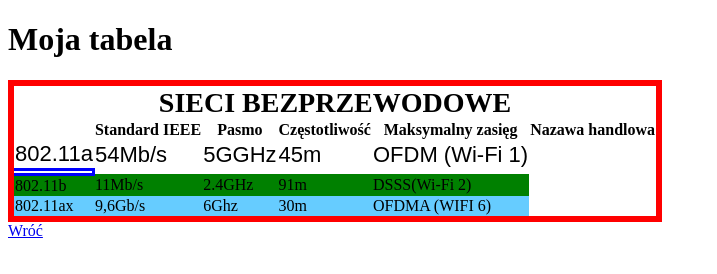
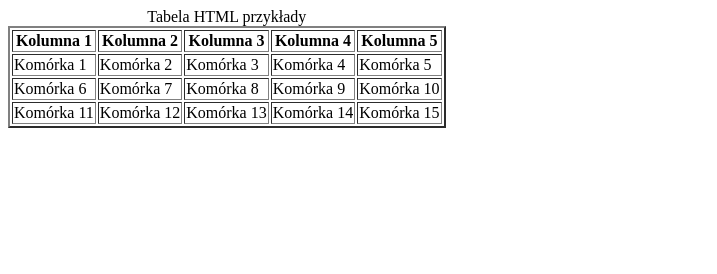
Before and after one commit to witrynyiaplikacjeML/mojastronaML, a plain HTML site: page tabela_Lipiński.html in a window 1280 px wide. Shown: the whole page, without its empty margins (0-717 px from the left). Drawn offline with Linux system fonts and the light colour scheme.

Commit message:
Update tabela_Lipiński.html

```diff
--- a/tabela_Lipiński.html
+++ b/tabela_Lipiński.html
@@ -1,62 +1,44 @@
-
 <!DOCTYPE html>
-<html lang="pl-PL">
+<html>
 <head>
-    <meta charset="utf-8">
-    <title>tu będzie tabela</title>
+<meta charset="UTF-8">
+<title>Tabela HTML</title>
 </head>
 <body>
-
-<h1>Moja tabela</h1>
-<table style="border:6px solid red;border-collapse: collapse;">
-
-
-
-    <th colspan="6" style="font-size: 28px; text-align: center;">
-        SIECI BEZPRZEWODOWE
-    </th>
-
-
-<tr style="border:6px 0000ff;border-collapse: collapse;">
-<!—obramowanie wiersza -->
-<th></th>
-<th>Standard IEEE</th>
-<th>Pasmo</th>
-<th>Częstotliwość</th>
-<th>Maksymalny zasięg</th>
-<th>Nazawa handlowa</th>
+<table border=2>
+<caption>Tabela HTML przykłady</caption>
+<thead>
+<tr>
+<th>Kolumna 1</th>
+<th>Kolumna 2</th>
+<th>Kolumna 3</th>
+<th>Kolumna 4</th>
+<th>Kolumna 5</th>
 </tr>
 </thead>
 <tbody>
-<tr style="font-family: Arial;font-size: 22px;">
-
-<td>802.11a</td>
-<td>54Mb/s</td>
-<td>5GGHz</td>
-<td>45m</td>
-<td>OFDM (Wi-Fi 1)</td>
+<tr>
+<td>Komórka 1</td>
+<td>Komórka 2</td>
+<td>Komórka 3</td>
+<td>Komórka 4</td>
+<td>Komórka 5</td>
 </tr>
-<tr style="color: blue;font-weight: bold;">
-
-<td style="border:3px solid blue;border-collapse: collapse;"></td>
-<tr style="background-color: #008000;">
-<td>802.11b</td>
-<td>11Mb/s</td>
-<td>2.4GHz</td>
-<td>91m</td>
-<td>DSSS(Wi-Fi 2)</td>
+<tr>
+<td>Komórka 6</td>
+<td>Komórka 7</td>
+<td>Komórka 8</td>
+<td>Komórka 9</td>
+<td>Komórka 10</td>
 </tr>
-<tr style="background-color: #66CCFF;">
-<!—tło wiersza -->
-<td>802.11ax</td>
-<td>9,6Gb/s</td>
-<td>6Ghz</td>
-<td>30m</td>
-<td>OFDMA (WIFI 6)</td>
+<tr>
+<td>Komórka 11</td>
+<td>Komórka 12</td>
+<td>Komórka 13</td>
+<td>Komórka 14</td>
+<td>Komórka 15</td>
 </tr>
 </tbody>
 </table>
-<a href="index.html">Wróć</a>
-
 </body>
 </html>
```
